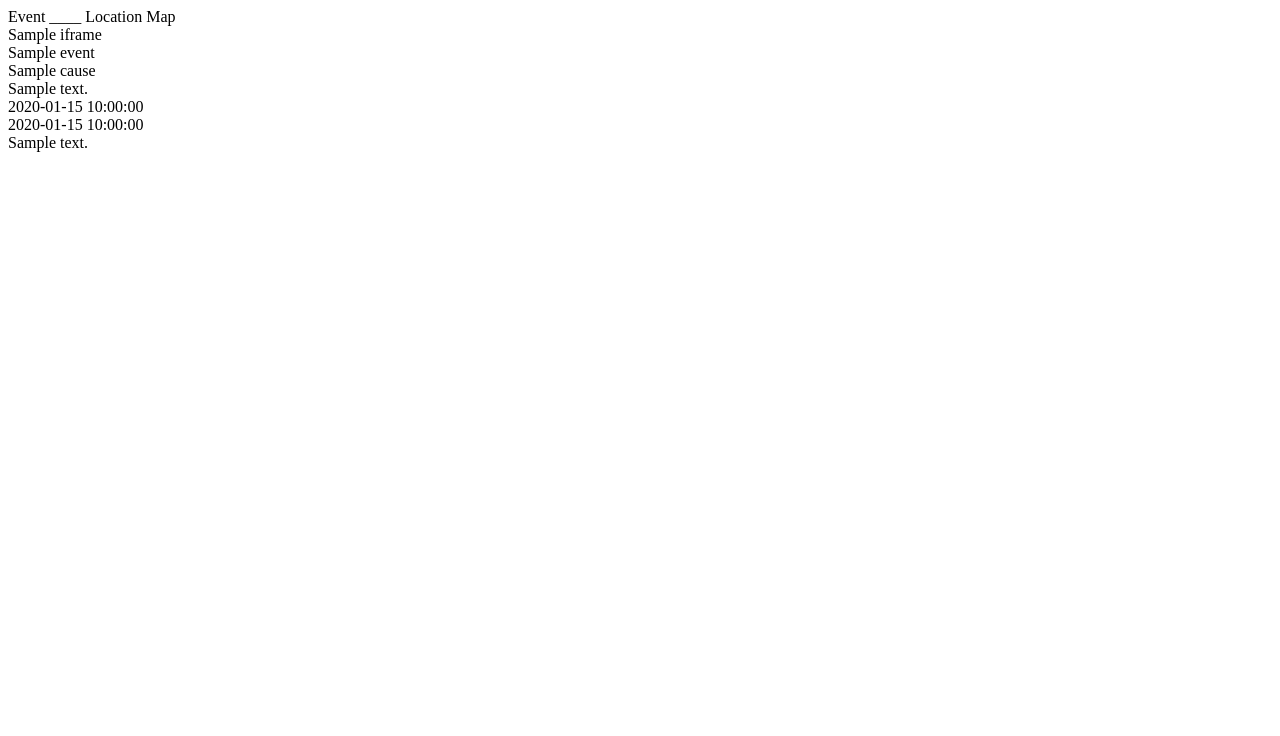
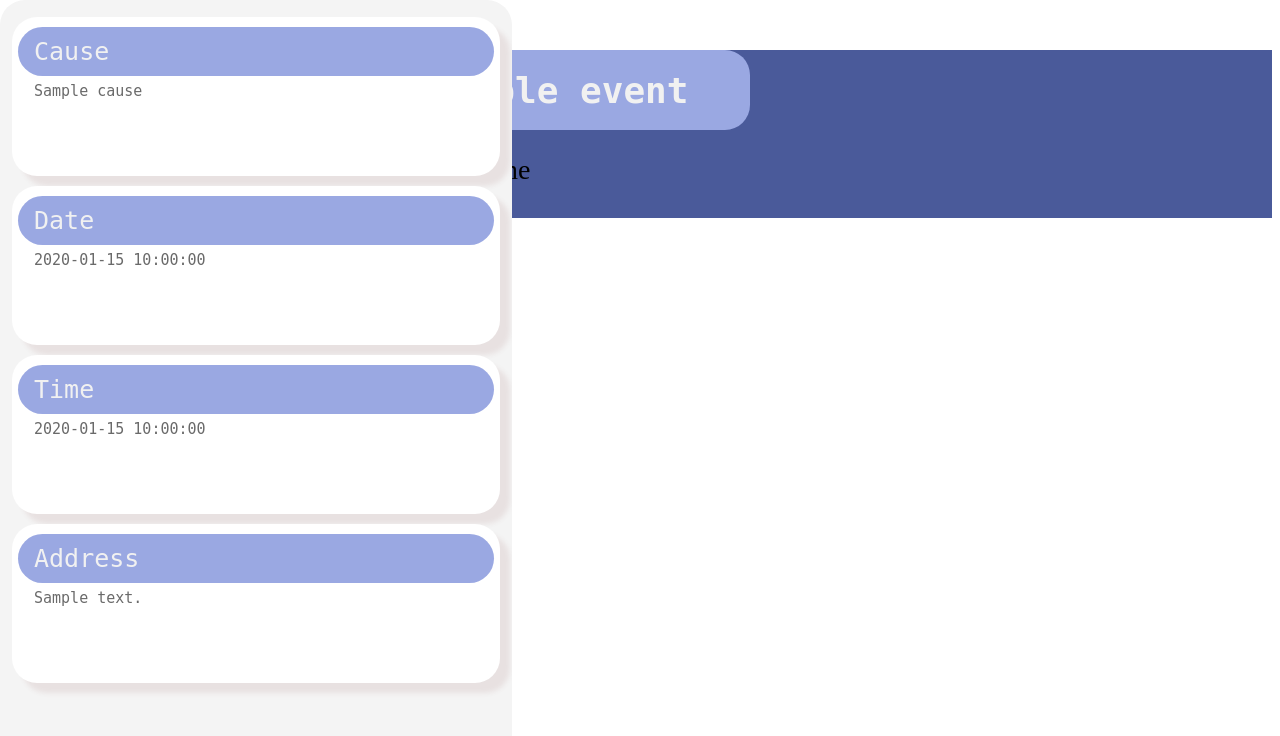
Before and after one commit to Discord-ian/ProtestTools, a Flask app: template ProtestTools/templates/default_event.html in a window 1280 px wide. Shown: the top 736 px of the page. Run offline with Flask 3, Linux system fonts and the light colour scheme; the template is opened without the code that fills it: most values are stand-ins (such as "Sample title", 1, 10 or a date in 2020); parts of the project's set-up code (start-up, migrations or seed data) failed here and were passed over; some libraries are stand-ins or nearby versions.

Commit message:
changed individual event page

```diff
--- a/ProtestTools/templates/default_event.html
+++ b/ProtestTools/templates/default_event.html
@@ -3,27 +3,128 @@
 <head>
     <meta charset="UTF-8">
     <h>Event ____</h>
+    <style>
+        .eventbar {
+          height: 100%;
+          width: 40%;
+          position: fixed;
+          z-index: 1;
+          top: 0;
+          left: 0;
+          background-color: rgb(244,244,244);
+          overflow-x: hidden;
+          padding-top: 7px;
+            overflow-y: scroll;
+            border-radius: 25px;
+
+        }
+        .eventbar_container{
+            position:relative;
+            padding: 10px 6px 70px 6px;
+            margin: 10px 12px;
+            background-color: rgb(255,255,255);
+            border-radius: 25px;
+            box-shadow: 10px 10px 5px rgb(232,225,225);
+        }
+        .eventbar h1{
+            text-align: center;
+            position: relative;
+            padding: 20px;
+            font-family: "Andale Mono", monospace;
+        }
+        .eventbar a {
+          padding: 10px 10px 10px 16px;
+          text-decoration: none;
+          font-size: 25px;
+            color: #f1f1f1;
+          display: block;
+            background-color: rgb(154,168,226);
+            border-radius: 25px;
+            font-family: "Andale Mono", monospace;
+        }
+        .event_info {
+          padding: 6px 16px 6px 16px;
+          text-decoration: none;
+          font-size: 15px;
+          color: rgb(106,106,106);
+          display: block;
+            font-family: "Andale Mono", monospace;
+        }
+        .map_title{
+            border-radius:25px;
+            font-family: "Andale Mono", monospace;
+            font-size:27pt;
+                color: #f1f1f1;
+            background-color:  rgb(154,168,226);
+            height: 10vh;
+            width: 30vw;
+            display:flex;
+            justify-content: center;
+            align-items: center;
+
+        }
+        .main {
+          margin-left: 28vw;
+          font-size: 28px;
+            background-color: rgb(74,90,154);
+
+        }
+
+
+    </style>
 </head>
 <body>
-    Location Map<br>
-    {{ iframe|safe }}<br>
-    <div>
-        {{ event.event_name }}<br>
+    <div class ="eventbar">
+
+        <div class="eventbar_container">
+            <a>
+                Cause
+            </a>
+            <div class = "event_info">
+                {{ event.cause }}<br>
+            </div>
+
+        </div>
+        <div class="eventbar_container">
+            <a>
+                Date
+            </a>
+            <div class = "event_info">
+                {{ event.date }}<br>
+            </div>
+
+        </div>
+        <div class="eventbar_container">
+            <a>
+                Time
+            </a>
+            <div class = "event_info">
+                {{ event.time }}<br>
+            </div>
+        </div>
+        <div class="eventbar_container">
+            <a>
+                Address
+            </a>
+            <div class = "event_info">
+               {{ event.address }}<br>
+            </div>
+
     </div>
-    <div>
-        {{ event.cause }}<br>
+
     </div>
+    <div class="main">
+         <h1 class="map_title"> {{ event.event_name }} </h1>
+
+        <div class="map_container">
+            <div class="map">
+                {{ iframe|safe }}
+            </div>
     <div>
         {{ event.description }}<br>
     </div>
-    <div>
-        {{ event.date }}<br>
-    </div>
-    <div>
-        {{ event.time }}<br>
-    </div>
-    <div>
-        {{ event.address }}<br>
-    </div>
+        </div>
+        </div>
+
 </body>
 </html>
```
Also changed, not shown: ProtestTools/templates/event_viewer.html (+14 -0 lines).
